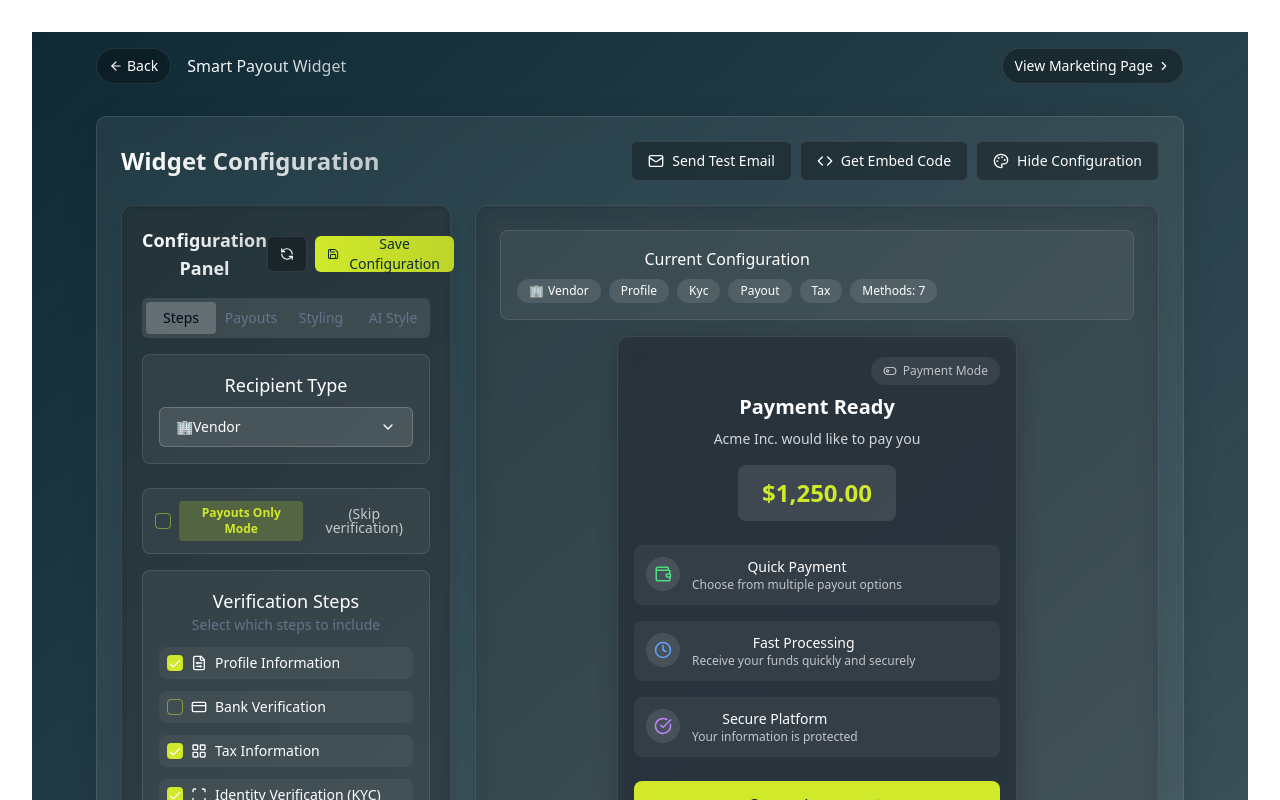
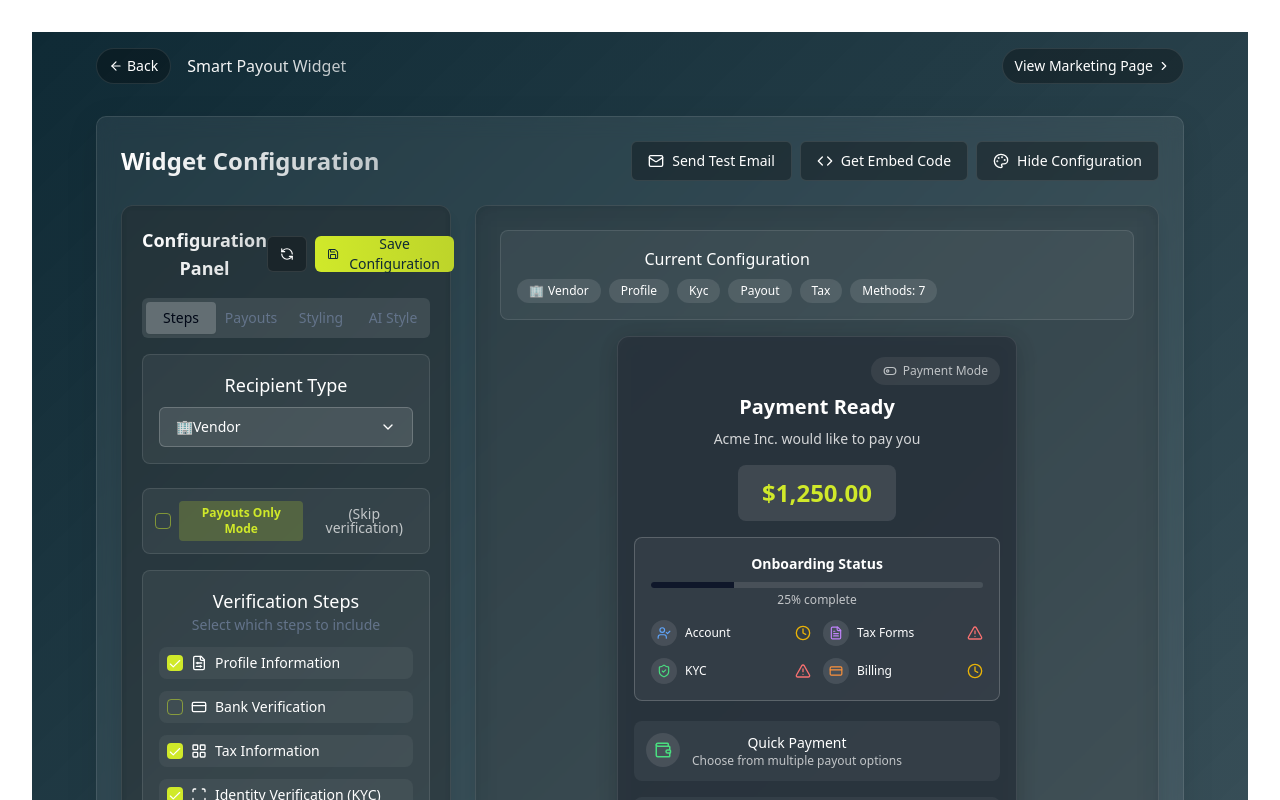
Before and after one commit to barakpayouts/flowpayouts-toolkit-07, a React (Vite) app: page /widget in a window 1280 px wide. Shown: the top 800 px of the page. Built offline with nearby package versions, Linux system fonts and the light colour scheme.

Commit message:
Add onboarding status display
Implement onboarding status display in the main login area, showing status of tax, account, billing, and KYC.

```diff
--- a/src/components/Widget/LoginScreen.tsx
+++ b/src/components/Widget/LoginScreen.tsx
@@ -1,14 +1,100 @@
 
 import React from 'react';
 import { usePayoutWidget } from '@/contexts/PayoutWidgetContext';
+import { FileText, UserCheck, ShieldCheck, CreditCard, CheckCircle, Clock, AlertTriangle } from 'lucide-react';
+import { Progress } from '@/components/ui/progress';
 
 const LoginScreen: React.FC = () => {
   const { handleLogin, handleStartOnboarding } = usePayoutWidget();
 
+  // Mock onboarding status data - in a real app this would come from the backend
+  const onboardingStatus = {
+    account: 'completed', // 'completed', 'pending', 'required'
+    tax: 'pending',
+    kyc: 'required',
+    billing: 'pending',
+    overallProgress: 50 // percentage complete
+  };
+
+  const getStatusIcon = (status: string) => {
+    switch (status) {
+      case 'completed':
+        return <CheckCircle size={16} className="text-green-500" />;
+      case 'pending':
+        return <Clock size={16} className="text-yellow-500" />;
+      case 'required':
+        return <AlertTriangle size={16} className="text-red-400" />;
+      default:
+        return null;
+    }
+  };
+
   return (
-    <div className="login-container text-center">
-      <h2 className="text-xl font-semibold mb-6">Welcome to Payouts</h2>
-      <p className="text-sm opacity-70 mb-8">Login or create a new account to manage your payouts</p>
+    <div className="login-container">
+      <h2 className="text-xl font-semibold mb-4 text-center">Welcome to Payouts</h2>
+      <p className="text-sm opacity-70 mb-6 text-center">Login or create a new account to manage your payouts</p>
+
+      {/* Onboarding Status Section */}
+      <div className="mb-6 p-4 rounded-lg border border-white/20 bg-white/5">
+        <h3 className="text-sm font-semibold mb-2">Onboarding Status</h3>
+
+        <div className="mb-3">
+          <Progress value={onboardingStatus.overallProgress} className="h-1.5 bg-white/10" />
+          <p className="text-xs opacity-70 mt-1">
+            {onboardingStatus.overallProgress}% complete
+          </p>
+        </div>
+
+        <div className="grid grid-cols-2 gap-3">
+          <div className="flex items-center gap-2">
+            <div className="p-1.5 rounded-full bg-white/10">
+              <UserCheck size={14} className="text-blue-400" />
+            </div>
+            <div className="flex-1">
+              <div className="flex justify-between items-center">
+                <p className="text-xs font-medium">Account</p>
+                {getStatusIcon(onboardingStatus.account)}
+              </div>
+            </div>
+          </div>
+
+          <div className="flex items-center gap-2">
+            <div className="p-1.5 rounded-full bg-white/10">
+              <FileText size={14} className="text-purple-400" />
+            </div>
+            <div className="flex-1">
+              <div className="flex justify-between items-center">
+                <p className="text-xs font-medium">Tax Forms</p>
+                {getStatusIcon(onboardingStatus.tax)}
+              </div>
+            </div>
+          </div>
+
+          <div className="flex items-center gap-2">
+            <div className="p-1.5 rounded-full bg-white/10">
+              <ShieldCheck size={14} className="text-green-400" />
+            </div>
+            <div className="flex-1">
+              <div className="flex justify-between items-center">
+                <p className="text-xs font-medium">KYC</p>
+                {getStatusIcon(onboardingStatus.kyc)}
+              </div>
+            </div>
+          </div>
+
+          <div className="flex items-center gap-2">
+            <div className="p-1.5 rounded-full bg-white/10">
+              <CreditCard size={14} className="text-orange-400" />
+            </div>
+            <div className="flex-1">
+              <div className="flex justify-between items-center">
+                <p className="text-xs font-medium">Billing</p>
+                {getStatusIcon(onboardingStatus.billing)}
+              </div>
+            </div>
+          </div>
+        </div>
+      </div>
 
       <div className="flex flex-col gap-4">
         <button
--- a/src/components/Widget/RecipientWelcome.tsx
+++ b/src/components/Widget/RecipientWelcome.tsx
@@ -2,7 +2,8 @@
 import React, { useState } from 'react';
 import { usePayoutWidget } from '@/contexts/PayoutWidgetContext';
 import { useWidgetConfig } from '@/hooks/use-widget-config';
-import { ArrowRight, Wallet, Clock, CheckCircle, FileText, ToggleLeft, ToggleRight } from 'lucide-react';
+import { ArrowRight, Wallet, Clock, CheckCircle, FileText, ToggleLeft, ToggleRight, UserCheck, ShieldCheck, CreditCard, AlertTriangle } from 'lucide-react';
+import { Progress } from '@/components/ui/progress';
 
 const RecipientWelcome: React.FC = () => {
   const { handleLogin, handleStartOnboarding } = usePayoutWidget();
@@ -11,6 +12,28 @@ const RecipientWelcome: React.FC = () => {
 
   // Determine if we're in onboarding-only mode or payment mode
   const hasPayoutAmount = showDemo ? false : !!config.payoutAmount;
+
+  // Mock onboarding status data - in a real app this would come from the backend
+  const onboardingStatus = {
+    account: 'pending', // 'completed', 'pending', 'required'
+    tax: 'required',
+    kyc: 'required',
+    billing: 'pending',
+    overallProgress: 25 // percentage complete
+  };
+
+  const getStatusIcon = (status: string) => {
+    switch (status) {
+      case 'completed':
+        return <CheckCircle size={16} className="text-green-500" />;
+      case 'pending':
+        return <Clock size={16} className="text-yellow-500" />;
+      case 'required':
+        return <AlertTriangle size={16} className="text-red-400" />;
+      default:
+        return null;
+    }
+  };
 
   return (
     <div className="welcome-container">
@@ -34,7 +57,7 @@ const RecipientWelcome: React.FC = () => {
         </button>
       </div>
 
-      <div className="text-center mb-6">
+      <div className="text-center mb-4">
         <h2 className="text-xl font-semibold mb-2">
           {hasPayoutAmount ? "Payment Ready" : "Onboarding Required"}
         </h2>
@@ -53,6 +76,68 @@ const RecipientWelcome: React.FC = () => {
             </span>
           </div>
         )}
+      </div>
+
+      {/* Onboarding Status Section */}
+      <div className="mb-5 p-4 rounded-lg border border-white/20 bg-white/5">
+        <h3 className="text-sm font-semibold mb-2">Onboarding Status</h3>
+
+        <div className="mb-3">
+          <Progress value={onboardingStatus.overallProgress} className="h-1.5 bg-white/10" />
+          <p className="text-xs opacity-70 mt-1">
+            {onboardingStatus.overallProgress}% complete
+          </p>
+        </div>
+
+        <div className="grid grid-cols-2 gap-3">
+          <div className="flex items-center gap-2">
+            <div className="p-1.5 rounded-full bg-white/10">
+              <UserCheck size={14} className="text-blue-400" />
+            </div>
+            <div className="flex-1">
+              <div className="flex justify-between items-center">
+                <p className="text-xs font-medium">Account</p>
+                {getStatusIcon(onboardingStatus.account)}
+              </div>
+            </div>
+          </div>
+
+          <div className="flex items-center gap-2">
+            <div className="p-1.5 rounded-full bg-white/10">
+              <FileText size={14} className="text-purple-400" />
+            </div>
+            <div className="flex-1">
+              <div className="flex justify-between items-center">
+                <p className="text-xs font-medium">Tax Forms</p>
+                {getStatusIcon(onboardingStatus.tax)}
+              </div>
+            </div>
+          </div>
+
+          <div className="flex items-center gap-2">
+            <div className="p-1.5 rounded-full bg-white/10">
+              <ShieldCheck size={14} className="text-green-400" />
+            </div>
+            <div className="flex-1">
+              <div className="flex justify-between items-center">
+                <p className="text-xs font-medium">KYC</p>
+                {getStatusIcon(onboardingStatus.kyc)}
+              </div>
+            </div>
+          </div>
+
+          <div className="flex items-center gap-2">
+            <div className="p-1.5 rounded-full bg-white/10">
+              <CreditCard size={14} className="text-orange-400" />
+            </div>
+            <div className="flex-1">
+              <div className="flex justify-between items-center">
+                <p className="text-xs font-medium">Billing</p>
+                {getStatusIcon(onboardingStatus.billing)}
+              </div>
+            </div>
+          </div>
+        </div>
       </div>
 
       <div className="space-y-4 mb-6">
```
